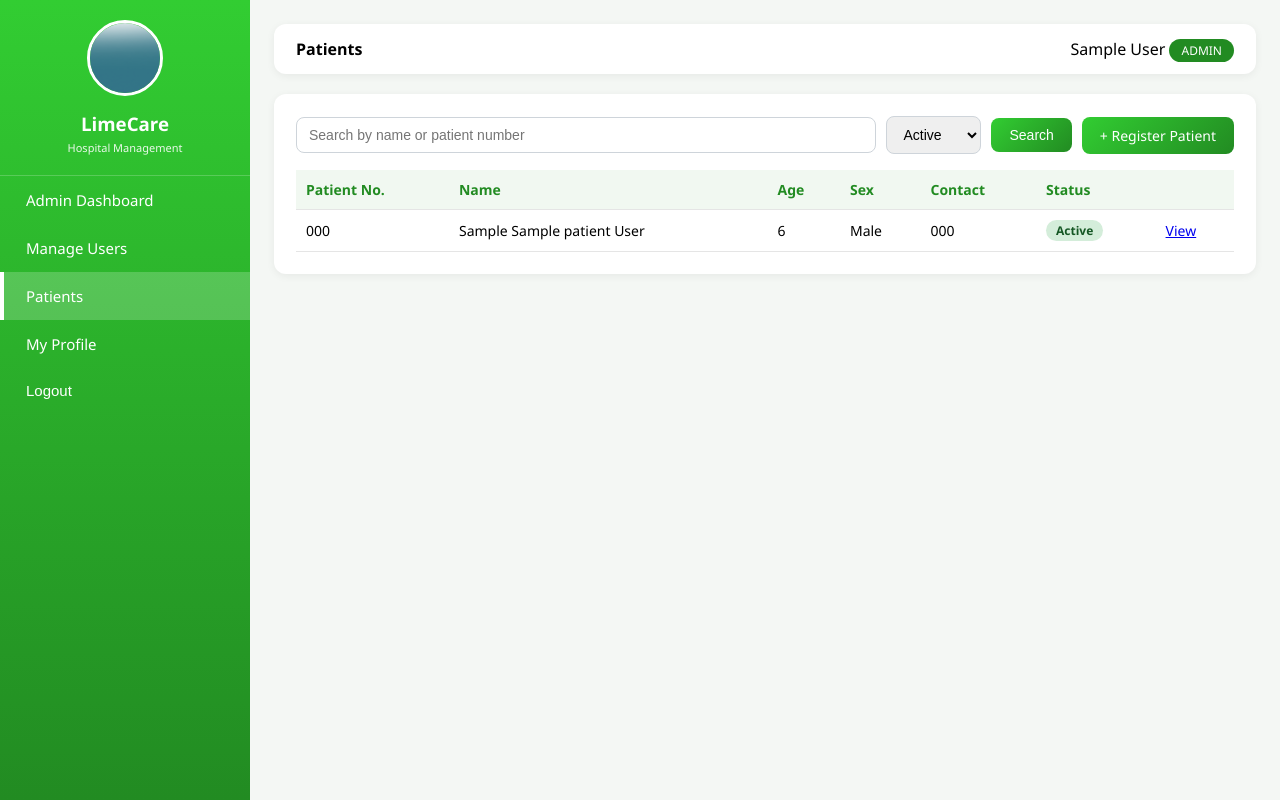
After one commit to clarktech27/LimeCare-Pelimer-Jan-G7, a Django app: page /patients/ in a window 1280 px wide. The commit adds this page. Run offline with Django 5.2, Linux system fonts and the light colour scheme; a user stored in the database is signed in; tables that the repository leaves empty hold one stand-in row (values such as "Sample post").

Commit message:
Add patient list, detail and form templates

```diff
--- /dev/null
+++ b/clinic/templates/clinic/patient_list.html
@@ -0,0 +1,32 @@
+{% extends 'base.html' %}{% block title %}Patients{% endblock %}{% block heading %}Patients{% endblock %}
+{% block content %}
+<div class="panel">
+ <form method="get" class="toolbar">
+  <input class="grow" type="text" name="q" value="{{ q }}" placeholder="Search by name or patient number">
+  <select name="status">
+   <option value="active" {% if status == 'active' %}selected{% endif %}>Active</option>
+   <option value="inactive" {% if status == 'inactive' %}selected{% endif %}>Inactive</option>
+   <option value="all" {% if status == 'all' %}selected{% endif %}>All</option>
+  </select>
+  <button class="btn-link" type="submit">Search</button>
+  {% if can_manage %}<a class="btn-link" href="{% url 'clinic:patient_create' %}">+ Register Patient</a>{% endif %}
+ </form>
+ <table class="t">
+  <tr><th>Patient No.</th><th>Name</th><th>Age</th><th>Sex</th><th>Contact</th><th>Status</th><th></th></tr>
+  {% for p in page %}
+  <tr>
+   <td>{{ p.patient_number }}</td><td>{{ p.full_name }}</td><td>{{ p.age }}</td><td>{{ p.sex }}</td><td>{{ p.contact_number }}</td>
+   <td>{% if p.is_active %}<span class="badge badge-green">Active</span>{% else %}<span class="badge badge-grey">Inactive</span>{% endif %}</td>
+   <td><a href="{% url 'clinic:patient_detail' p.pk %}">View</a></td>
+  </tr>
+  {% empty %}<tr><td colspan="7">No patients found.</td></tr>{% endfor %}
+ </table>
+ {% if page.paginator.num_pages > 1 %}
+ <div class="pager">
+  {% if page.has_previous %}<a href="?{{ query }}&page={{ page.previous_page_number }}">&laquo; Previous</a>{% endif %}
+  <span>Page {{ page.number }} of {{ page.paginator.num_pages }}</span>
+  {% if page.has_next %}<a href="?{{ query }}&page={{ page.next_page_number }}">Next &raquo;</a>{% endif %}
+ </div>
+ {% endif %}
+</div>
+{% endblock %}
--- a/static/css/app.css
+++ b/static/css/app.css
@@ -35,3 +35,14 @@ table.t th{background:#f1f8f1;color:#228B22}
 .btn-grey{background:#6c757d}
 .dl{display:grid;grid-template-columns:160px 1fr;gap:10px 16px}.dl dt{font-weight:600;color:#555}.dl dd{margin:0}
 @media(max-width:800px){.layout .sidebar{position:static;width:100%}.layout{flex-direction:column}.layout .main-content{margin-left:0;width:100%;box-sizing:border-box}}
+.field select,.field textarea{width:100%;box-sizing:border-box;padding:10px 14px;border:1px solid #ced4da;border-radius:8px;font-size:14px;background:#fff}
+.field select:focus,.field textarea:focus{outline:2px solid #32CD32;border-color:#32CD32}
+.toolbar{display:flex;gap:10px;flex-wrap:wrap;align-items:center;margin-bottom:16px}
+.toolbar input,.toolbar select{padding:9px 12px;border:1px solid #ced4da;border-radius:8px;font-size:14px}
+.toolbar .grow{flex:1;min-width:200px}
+.badge{display:inline-block;padding:2px 10px;border-radius:20px;font-size:12px;font-weight:600}
+.badge-green{background:#d4edda;color:#155724}.badge-grey{background:#e2e3e5;color:#41464b}.badge-red{background:#f8d7da;color:#721c24}.badge-blue{background:#cfe2ff;color:#084298}
+.btn-danger{background:#b02a37}
+.pager{display:flex;gap:12px;align-items:center;margin-top:14px;font-size:14px}
+.form-grid{display:grid;grid-template-columns:1fr 1fr;gap:0 18px}
+@media(max-width:800px){.form-grid{grid-template-columns:1fr}}
--- a/templates/base.html
+++ b/templates/base.html
@@ -12,8 +12,9 @@
   {% else %}
    <a href="{% url 'accounts:staff_dashboard' %}" class="{% if request.resolver_match.url_name == 'staff_dashboard' %}active{% endif %}">Staff Dashboard</a>
   {% endif %}
-  <a href="{% url 'accounts:profile' %}" class="{% if 'profile' in request.resolver_match.url_name %}active{% endif %}">My Profile</a>
-  <form method="post" action="{% url 'accounts:logout' %}">{% csrf_token %}<button type="submit">Logout</button></form>
+   <a href="{% url 'clinic:patient_list' %}" class="{% if request.resolver_match.app_name == 'clinic' %}active{% endif %}">Patients</a>
+   <a href="{% url 'accounts:profile' %}" class="{% if 'profile' in request.resolver_match.url_name %}active{% endif %}">My Profile</a>
+   <form method="post" action="{% url 'accounts:logout' %}">{% csrf_token %}<button type="submit">Logout</button></form>
  </nav>
 </aside>
 <main class="main-content">
```
Also changed, not shown: clinic/templates/clinic/patient_detail.html (added, +26 -0 lines), clinic/templates/clinic/patient_form.html (added, +11 -0 lines).
